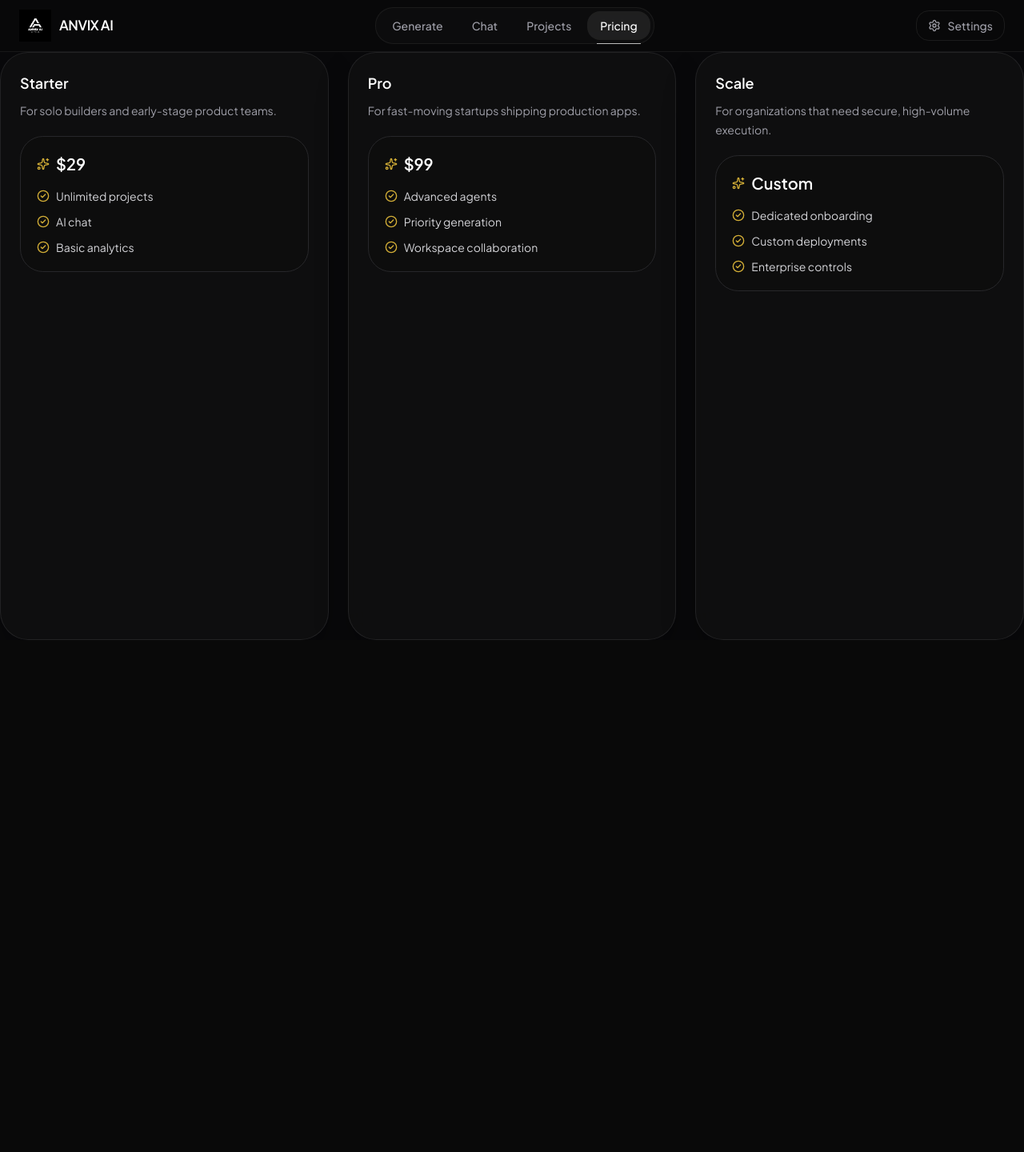
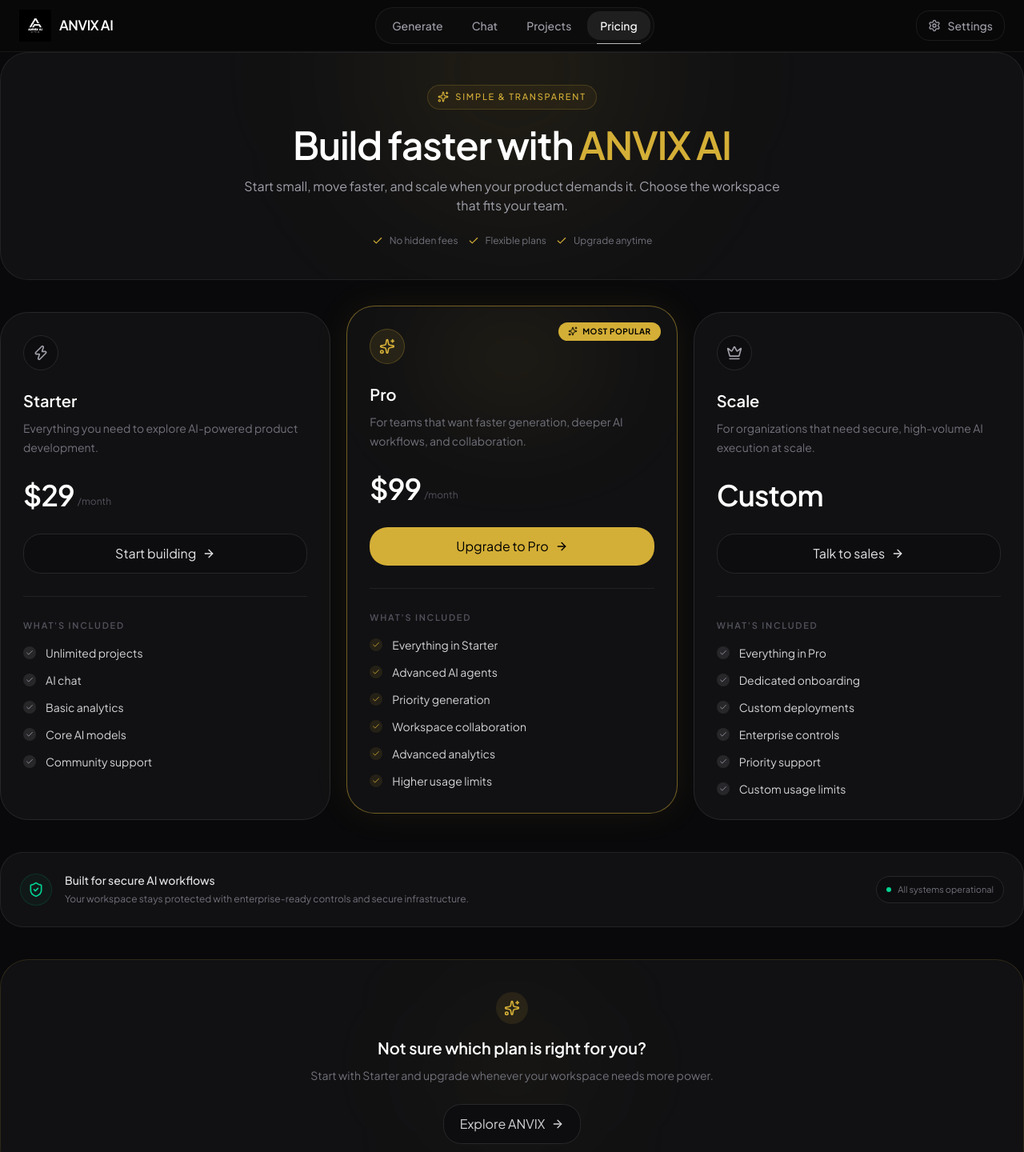
Before and after one commit to thiteswapnil1212-hue/ANVIX-AI, a Next.js app: page /pricing in a window 1280 px wide. Shown: the top 1440 px of the page at 80% size. Before the commit the page ends 800 px from the top, so only its background shows below. Built offline with nearby package versions, Linux system fonts and the light colour scheme.

Commit message:
pricing page changed

```diff
--- a/app/pricing/page.tsx
+++ b/app/pricing/page.tsx
@@ -1,50 +1,313 @@
+"use client";
+
 import AppShell from "@/components/layout/AppShell";
-import PanelCard from "@/components/common/PanelCard";
-import { CheckCircle2, Sparkles } from "lucide-react";
+import {
+  Check,
+  CheckCircle2,
+  Crown,
+  ArrowRight,
+  Sparkles,
+  Zap,
+  ShieldCheck,
+} from "lucide-react";
 
 const tiers = [
   {
     name: "Starter",
     price: "$29",
-    description: "For solo builders and early-stage product teams.",
-    features: ["Unlimited projects", "AI chat", "Basic analytics"],
+    period: "/month",
+    description:
+      "Everything you need to explore AI-powered product development.",
+    icon: Zap,
+    features: [
+      "Unlimited projects",
+      "AI chat",
+      "Basic analytics",
+      "Core AI models",
+      "Community support",
+    ],
+    button: "Start building",
+    popular: false,
   },
   {
     name: "Pro",
     price: "$99",
-    description: "For fast-moving startups shipping production apps.",
-    features: ["Advanced agents", "Priority generation", "Workspace collaboration"],
+    period: "/month",
+    description:
+      "For teams that want faster generation, deeper AI workflows, and collaboration.",
+    icon: Sparkles,
+    features: [
+      "Everything in Starter",
+      "Advanced AI agents",
+      "Priority generation",
+      "Workspace collaboration",
+      "Advanced analytics",
+      "Higher usage limits",
+    ],
+    button: "Upgrade to Pro",
+    popular: true,
   },
   {
     name: "Scale",
     price: "Custom",
-    description: "For organizations that need secure, high-volume execution.",
-    features: ["Dedicated onboarding", "Custom deployments", "Enterprise controls"],
+    period: "",
+    description:
+      "For organizations that need secure, high-volume AI execution at scale.",
+    icon: Crown,
+    features: [
+      "Everything in Pro",
+      "Dedicated onboarding",
+      "Custom deployments",
+      "Enterprise controls",
+      "Priority support",
+      "Custom usage limits",
+    ],
+    button: "Talk to sales",
+    popular: false,
   },
 ];
 
 export default function PricingPage() {
   return (
-    <AppShell title="Pricing" description="Choose the plan that matches your team’s shipping velocity and sophistication.">
-      <div className="grid gap-6 lg:grid-cols-3">
-        {tiers.map((tier) => (
-          <PanelCard key={tier.name} title={tier.name} description={tier.description}>
-            <div className="rounded-2xl border border-zinc-800 bg-[#0D0D0D] p-5">
-              <div className="flex items-center gap-2 text-[#D4AF37]">
-                <Sparkles className="h-4 w-4" />
-                <span className="text-xl font-semibold text-white">{tier.price}</span>
+    <AppShell
+      title="Pricing"
+      description="Choose the plan that matches your team's shipping velocity."
+    >
+      <div className="mx-auto w-full max-w-7xl space-y-10">
+
+        {/* HERO */}
+        <section className="relative overflow-hidden rounded-3xl border border-zinc-800/80 bg-[#111113] px-6 py-10 text-center sm:px-10">
+          <div
+            aria-hidden="true"
+            className="pointer-events-none absolute left-1/2 top-[-140px] h-80 w-80 -translate-x-1/2 rounded-full bg-[#D4AF37]/10 blur-[110px]"
+          />
+
+          <div className="relative mx-auto max-w-3xl">
+            <div className="mx-auto flex w-fit items-center gap-2 rounded-full border border-[#D4AF37]/20 bg-[#D4AF37]/[0.06] px-3 py-1.5">
+              <Sparkles className="h-3.5 w-3.5 text-[#D4AF37]" />
+
+              <span className="text-[11px] font-medium uppercase tracking-[0.16em] text-[#D4AF37]">
+                Simple & transparent
+              </span>
+            </div>
+
+            <h1 className="mt-5 text-3xl font-semibold tracking-tight text-white sm:text-5xl">
+              Build faster with{" "}
+              <span className="text-[#D4AF37]">ANVIX AI</span>
+            </h1>
+
+            <p className="mx-auto mt-4 max-w-2xl text-sm leading-6 text-zinc-400 sm:text-base">
+              Start small, move faster, and scale when your product demands
+              it. Choose the workspace that fits your team.
+            </p>
+
+            <div className="mt-6 flex flex-wrap justify-center gap-3">
+              <div className="flex items-center gap-2 text-xs text-zinc-500">
+                <Check className="h-3.5 w-3.5 text-[#D4AF37]" />
+                No hidden fees
               </div>
-              <ul className="mt-4 space-y-3 text-sm text-zinc-300">
-                {tier.features.map((feature) => (
-                  <li key={feature} className="flex items-center gap-2">
-                    <CheckCircle2 className="h-4 w-4 text-[#D4AF37]" />
-                    {feature}
-                  </li>
-                ))}
-              </ul>
+
+              <div className="flex items-center gap-2 text-xs text-zinc-500">
+                <Check className="h-3.5 w-3.5 text-[#D4AF37]" />
+                Flexible plans
+              </div>
+
+              <div className="flex items-center gap-2 text-xs text-zinc-500">
+                <Check className="h-3.5 w-3.5 text-[#D4AF37]" />
+                Upgrade anytime
+              </div>
             </div>
-          </PanelCard>
-        ))}
+          </div>
+        </section>
+
+        {/* PRICING GRID */}
+        <section className="grid gap-5 lg:grid-cols-3">
+          {tiers.map((tier) => {
+            const Icon = tier.icon;
+
+            return (
+              <div
+                key={tier.name}
+                className={`group relative flex flex-col overflow-hidden rounded-3xl border bg-[#111113] transition-all duration-300 ${
+                  tier.popular
+                    ? "border-[#D4AF37]/50 shadow-[0_0_45px_rgba(212,175,55,0.08)] lg:-translate-y-2"
+                    : "border-zinc-800 hover:-translate-y-1 hover:border-zinc-700"
+                }`}
+              >
+                {/* POPULAR BADGE */}
+                {tier.popular && (
+                  <div className="absolute right-5 top-5 flex items-center gap-1.5 rounded-full bg-[#D4AF37] px-3 py-1 text-[10px] font-bold uppercase tracking-wider text-black">
+                    <Sparkles className="h-3 w-3" />
+                    Most popular
+                  </div>
+                )}
+
+                {/* TOP GLOW */}
+                {tier.popular && (
+                  <div
+                    aria-hidden="true"
+                    className="pointer-events-none absolute left-1/2 top-0 h-32 w-56 -translate-x-1/2 rounded-full bg-[#D4AF37]/10 blur-[70px]"
+                  />
+                )}
+
+                <div className="relative flex flex-1 flex-col p-6 sm:p-7">
+
+                  {/* ICON */}
+                  <div
+                    className={`flex h-11 w-11 items-center justify-center rounded-xl border ${
+                      tier.popular
+                        ? "border-[#D4AF37]/25 bg-[#D4AF37]/10"
+                        : "border-zinc-800 bg-[#0D0D0F]"
+                    }`}
+                  >
+                    <Icon
+                      className={`h-5 w-5 ${
+                        tier.popular
+                          ? "text-[#D4AF37]"
+                          : "text-zinc-400"
+                      }`}
+                    />
+                  </div>
+
+                  {/* NAME */}
+                  <div className="mt-6">
+                    <h2 className="text-xl font-semibold text-white">
+                      {tier.name}
+                    </h2>
+
+                    <p className="mt-2 min-h-[48px] text-sm leading-6 text-zinc-500">
+                      {tier.description}
+                    </p>
+                  </div>
+
+                  {/* PRICE */}
+                  <div className="mt-7 flex items-end gap-1">
+                    <span className="text-4xl font-semibold tracking-tight text-white">
+                      {tier.price}
+                    </span>
+
+                    {tier.period && (
+                      <span className="mb-1 text-xs text-zinc-600">
+                        {tier.period}
+                      </span>
+                    )}
+                  </div>
+
+                  {/* CTA */}
+                  <button
+                    type="button"
+                    className={`mt-7 flex w-full items-center justify-center gap-2 rounded-xl px-4 py-3 text-sm font-semibold transition-all duration-200 ${
+                      tier.popular
+                        ? "bg-[#D4AF37] text-black hover:bg-[#E2C259] hover:shadow-lg hover:shadow-[#D4AF37]/10"
+                        : "border border-zinc-800 bg-[#0D0D0F] text-zinc-200 hover:border-zinc-700 hover:bg-[#18181B] hover:text-white"
+                    }`}
+                  >
+                    {tier.button}
+
+                    <ArrowRight className="h-4 w-4 transition-transform duration-200 group-hover:translate-x-0.5" />
+                  </button>
+
+                  {/* DIVIDER */}
+                  <div className="my-7 h-px bg-zinc-800/80" />
+
+                  {/* FEATURES */}
+                  <div>
+                    <p className="mb-4 text-[11px] font-semibold uppercase tracking-[0.16em] text-zinc-600">
+                      What's included
+                    </p>
+
+                    <ul className="space-y-3.5">
+                      {tier.features.map((feature) => (
+                        <li
+                          key={feature}
+                          className="flex items-start gap-3 text-sm text-zinc-300"
+                        >
+                          <span
+                            className={`mt-0.5 flex h-4 w-4 shrink-0 items-center justify-center rounded-full ${
+                              tier.popular
+                                ? "bg-[#D4AF37]/10"
+                                : "bg-zinc-800"
+                            }`}
+                          >
+                            <Check
+                              className={`h-2.5 w-2.5 ${
+                                tier.popular
+                                  ? "text-[#D4AF37]"
+                                  : "text-zinc-400"
+                              }`}
+                            />
+                          </span>
+
+                          <span>{feature}</span>
+                        </li>
+                      ))}
+                    </ul>
+                  </div>
+                </div>
+              </div>
+            );
+          })}
+        </section>
+
+        {/* SECURITY / TRUST */}
+        <section className="rounded-2xl border border-zinc-800/80 bg-[#111113] p-5 sm:p-6">
+          <div className="flex flex-col gap-5 sm:flex-row sm:items-center sm:justify-between">
+            <div className="flex items-center gap-4">
+              <div className="flex h-10 w-10 shrink-0 items-center justify-center rounded-xl border border-emerald-500/15 bg-emerald-500/5">
+                <ShieldCheck className="h-5 w-5 text-emerald-400" />
+              </div>
+
+              <div>
+                <p className="text-sm font-medium text-zinc-200">
+                  Built for secure AI workflows
+                </p>
+
+                <p className="mt-1 text-xs leading-5 text-zinc-500">
+                  Your workspace stays protected with enterprise-ready
+                  controls and secure infrastructure.
+                </p>
+              </div>
+            </div>
+
+            <div className="flex shrink-0 items-center gap-2 rounded-full border border-zinc-800 bg-[#0D0D0F] px-3 py-2">
+              <span className="h-1.5 w-1.5 rounded-full bg-emerald-400" />
+              <span className="text-[11px] text-zinc-500">
+                All systems operational
+              </span>
+            </div>
+          </div>
+        </section>
+
+        {/* FAQ STYLE CTA */}
+        <section className="relative overflow-hidden rounded-3xl border border-[#D4AF37]/15 bg-[#111113] p-7 text-center sm:p-10">
+          <div
+            aria-hidden="true"
+            className="pointer-events-none absolute left-1/2 top-1/2 h-48 w-48 -translate-x-1/2 -translate-y-1/2 rounded-full bg-[#D4AF37]/5 blur-[80px]"
+          />
+
+          <div className="relative">
+            <div className="mx-auto flex h-10 w-10 items-center justify-center rounded-xl bg-[#D4AF37]/10">
+              <Sparkles className="h-5 w-5 text-[#D4AF37]" />
+            </div>
+
+            <h2 className="mt-4 text-xl font-semibold text-white">
+              Not sure which plan is right for you?
+            </h2>
+
+            <p className="mx-auto mt-2 max-w-xl text-sm leading-6 text-zinc-500">
+              Start with Starter and upgrade whenever your workspace needs
+              more power.
+            </p>
+
+            <button
+              type="button"
+              className="mt-6 inline-flex items-center gap-2 rounded-xl border border-zinc-800 bg-[#0D0D0F] px-5 py-3 text-sm font-medium text-zinc-300 transition hover:border-[#D4AF37]/30 hover:text-[#D4AF37]"
+            >
+              Explore ANVIX
+              <ArrowRight className="h-4 w-4" />
+            </button>
+          </div>
+        </section>
       </div>
     </AppShell>
   );
```
